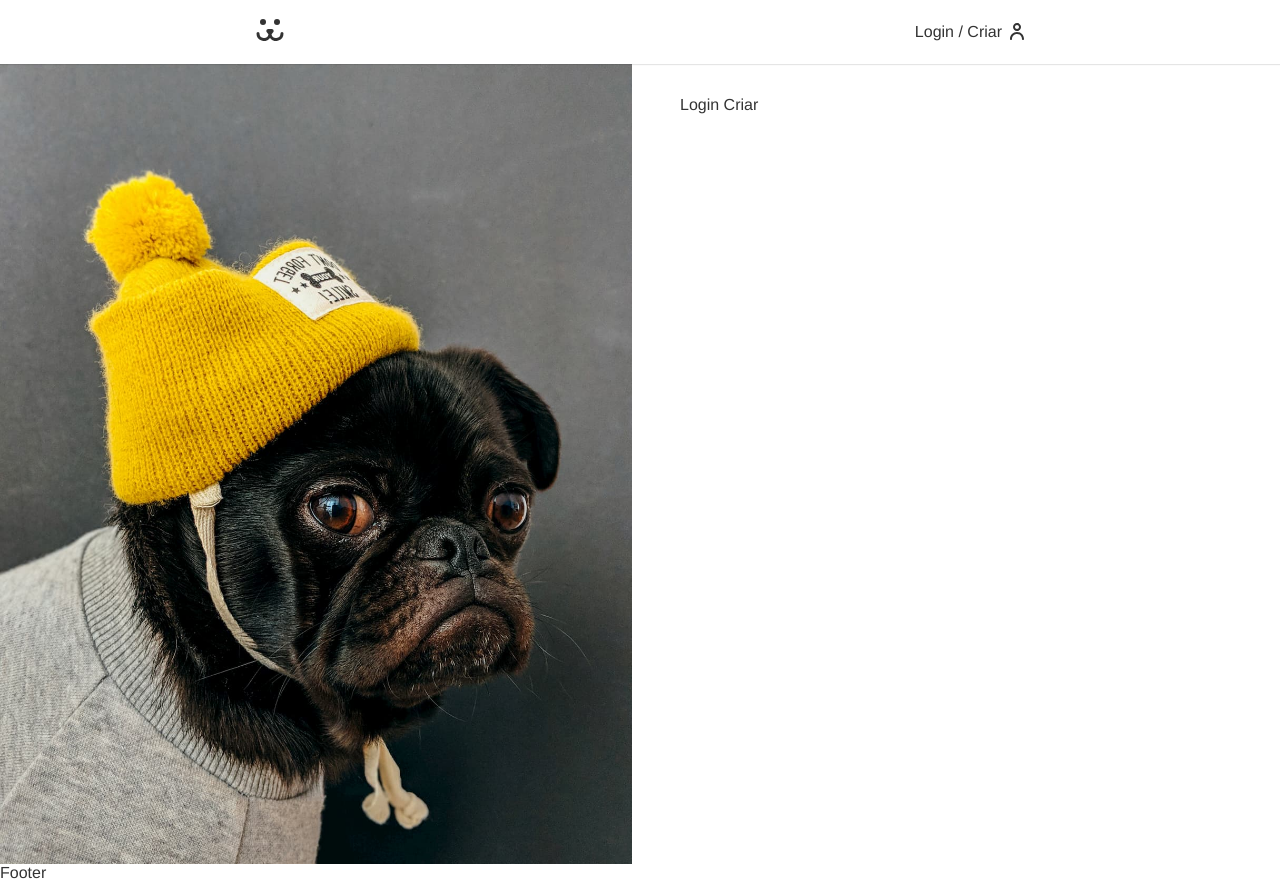
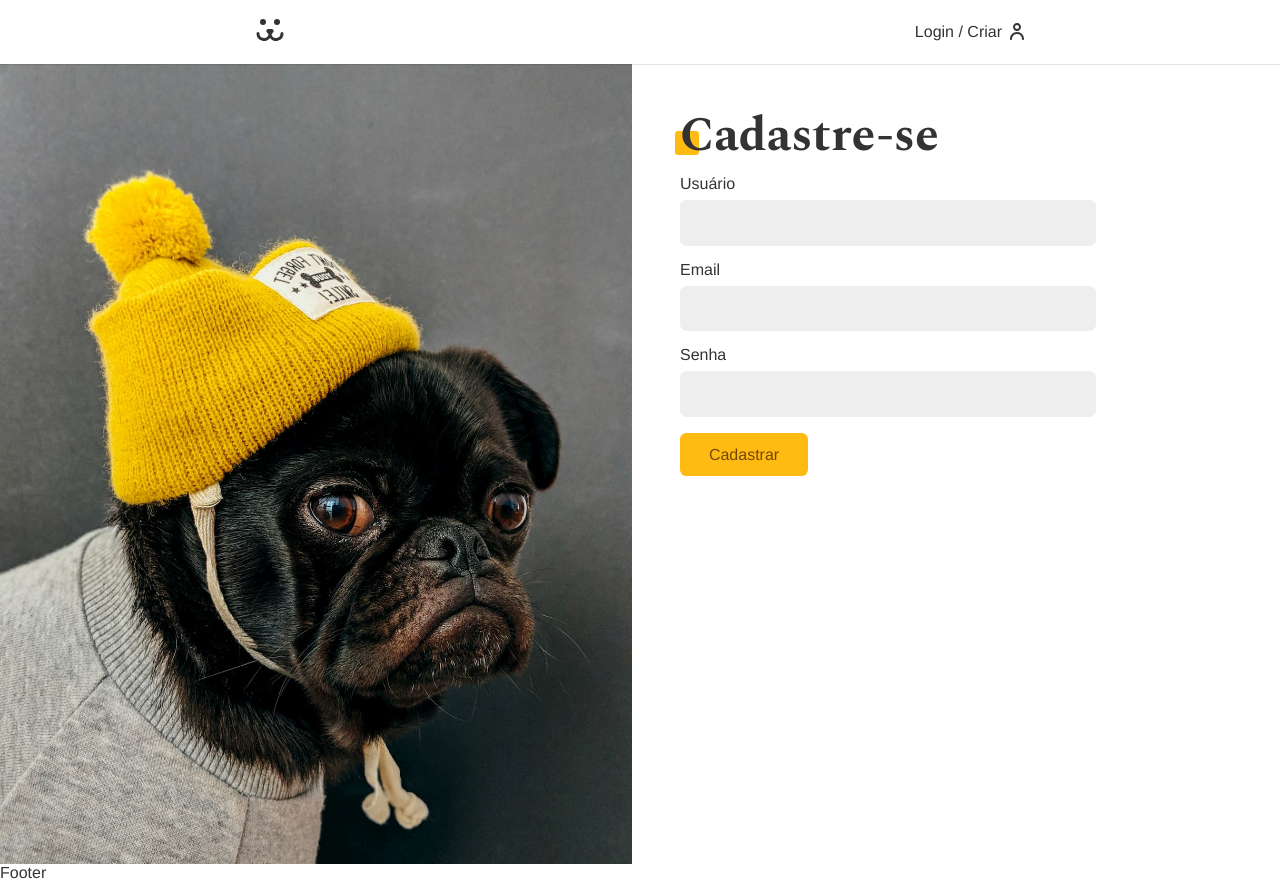
Before and after one commit to eduardopds/dogs, a React (Create React App) app: page /login/criar in a window 1280 px wide. Built offline with nearby package versions, Linux system fonts and the light colour scheme.

Commit message:
Cadastro de usuário finalizado

```diff
--- a/src/Components/Login/LoginCreate.js
+++ b/src/Components/Login/LoginCreate.js
@@ -1,7 +1,36 @@
 import React from 'react';
+import {Input} from '../Forms/Input';
+import {Button} from '../Forms/Button';
+import { useForm } from '../../Hooks/useForm';
+import { USER_POST } from '../../api';
+import { UserContext } from '../../UserContext';
 
 export const LoginCreate = () => {
-  return <div>
-      Login Criar
-    </div>;
+
+  const username = useForm();
+  const email = useForm('email');
+  const password = useForm();
+  const {userLogin} = React.useContext(UserContext)
+
+  async function handleSubmit(event){
+    event.preventDefault();
+    const {url, options} = USER_POST({
+      username: username.value,
+      email: email.value,
+      password: password.value
+    });
+    const response = await fetch(url, options);
+    if(response.ok) userLogin(username.value, password.value);
+
+  }
+
+  return <section className="animeLeft">
+    <h1 className="title" >Cadastre-se</h1>
+    <form onSubmit={handleSubmit}>
+      <Input label="Usuário" type="text" name="username" {...username}/>
+      <Input label="Email" type="email" name="email" {...email}/>
+      <Input label="Senha" type="password" name="password" {...password}/>
+      <Button>Cadastrar</Button>
+    </form>
+  </section>
 };
--- a/src/Hooks/useForm.js
+++ b/src/Hooks/useForm.js
@@ -6,6 +6,11 @@
         regex:/^(([^<>()[\]\\.,;:\s@"]+(\.[^<>()[\]\\.,;:\s@"]+)*)|(".+"))@((\[[0-9]{1,3}\.[0-9]{1,3}\.[0-9]{1,3}\.[0-9]{1,3}\])|(([a-zA-Z\-0-9]+\.)+[a-zA-Z]{2,}))$/
         ,
         message: 'Preencha com um email válido'
+    },
+    password:{
+        regex:/^(?=.*\d)(?=.*[a-z])(?=.*[A-Z])[0-9a-zA-Z]{8,}$/
+        ,
+        message: 'A senha precisa ter 1 caractere maiúsculo, 1 minúsculo e 1 dígito. Com no mínimo 8 caracteres'
     }
 }
 
@@ -31,6 +36,8 @@
 
     }
 
+    //Fazer validação pra desabilitar button do form
+
     function onChange({target}) {
         if(error) validate(target.value);
         setValue(target.value);
--- a/src/api.js
+++ b/src/api.js
@@ -26,6 +26,20 @@
 	}
 }
 
+export function USER_POST(body) {
+	return {
+		url: API_URL + '/api/user',
+		options: {
+			method: 'POST',
+			headers: {
+				'Content-Type': 'application/json'
+			},
+			body: JSON.stringify(body)
+
+		}
+	}
+}
+
 export function TOKEN_VALIDATE_POST(token) {
 	return {
 		url: API_URL + '/jwt-auth/v1/token/validate',
```
